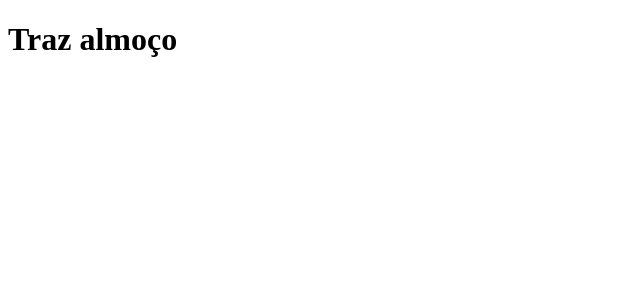
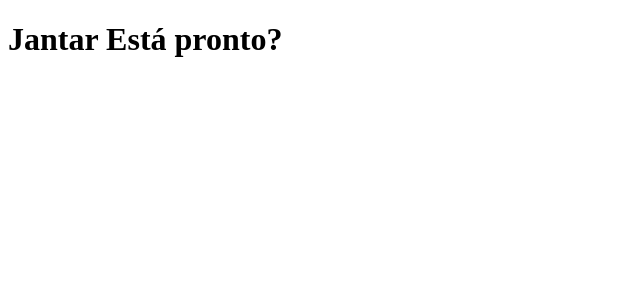
Before and after one commit to Alyssito/TabNewsLearning, a Next.js app: page / in a window 1280 px wide. Shown: the top 300 px of the page, without its empty margins (0-640 px from the left). Built offline with nearby package versions, Linux system fonts and the light colour scheme.

Commit message:
modifica frase

```diff
--- a/pages/index.js
+++ b/pages/index.js
@@ -1,5 +1,5 @@
 function Home(){
-    return <h1>Traz almoço</h1>
+    return <h1>Jantar Está pronto?</h1>
 }
 
 export default Home;
```
